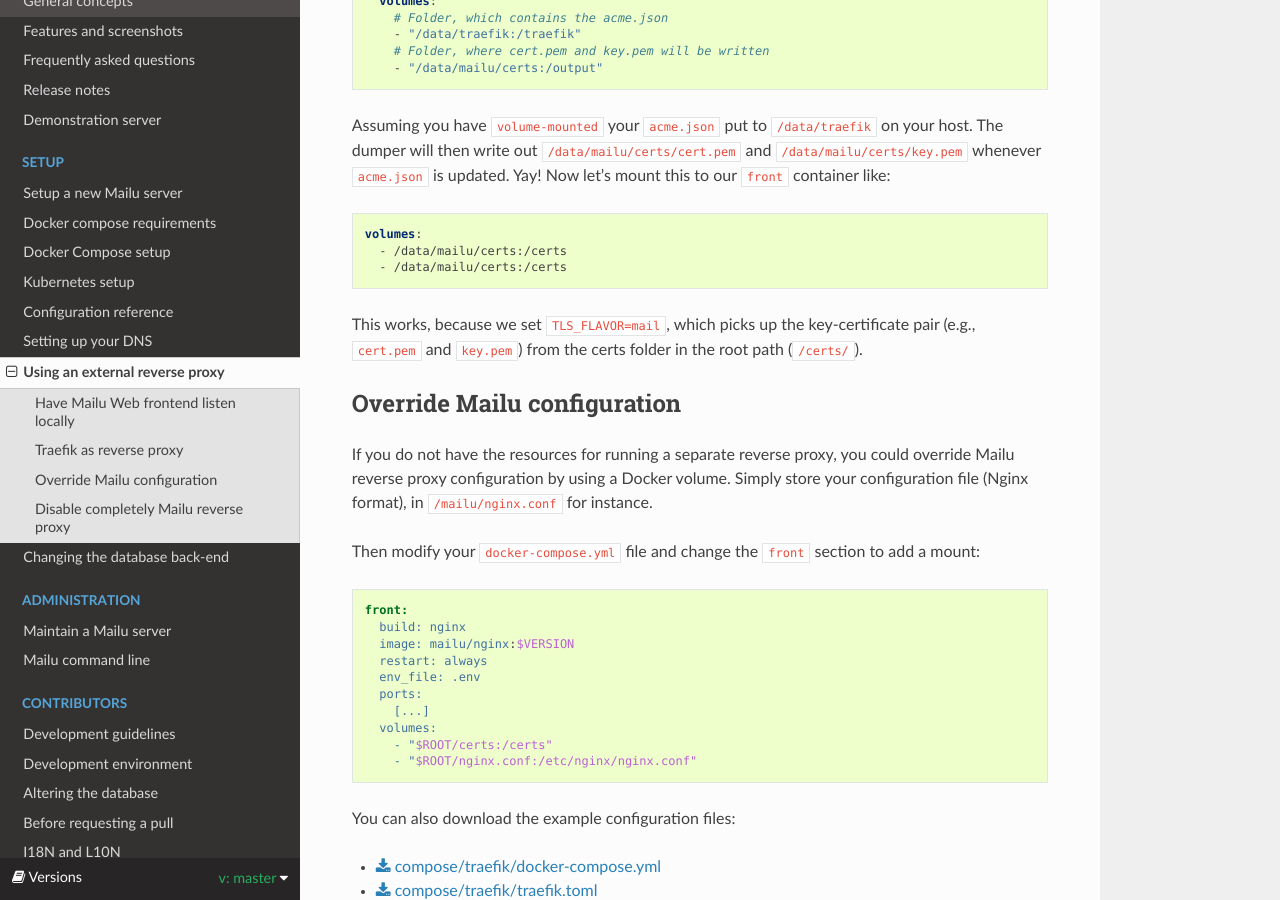
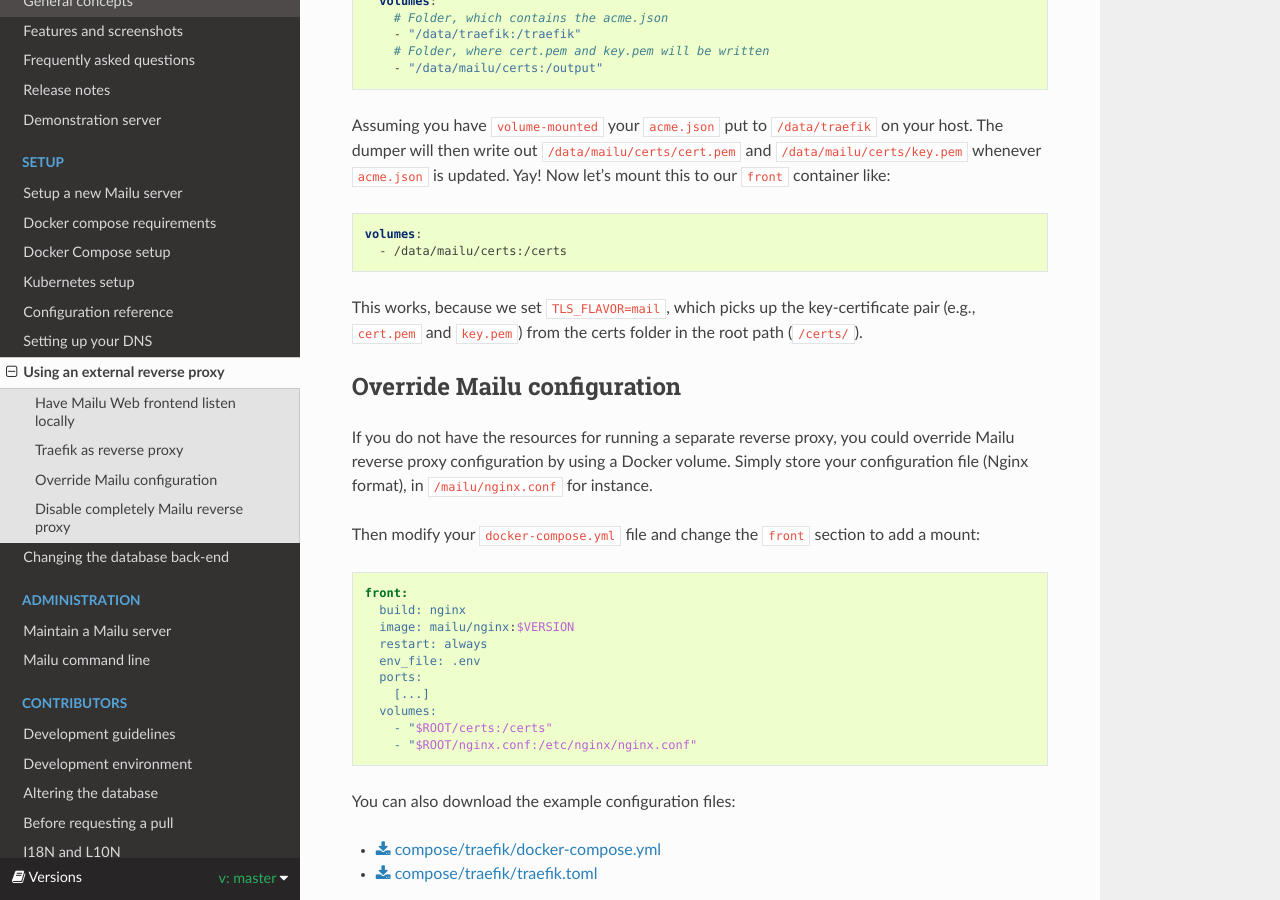
Before and after one commit to WillingDev0812/Mail-Management-Tool, a Sphinx documentation site: the page built from docs/reverse.rst, in a window 1280 px wide and 900 px high, scrolled down 4174 px. Built offline with Sphinx 7.4.7 and the Read the Docs theme 2.0.0, drawn with Linux system fonts in a browser that asks for light colours; formulas are drawn with MathJax 3.

Commit message:
Fixed C&P issue

```diff
--- a/docs/reverse.rst
+++ b/docs/reverse.rst
@@ -189,7 +189,6 @@ Yay! Now let’s mount this to our ``front`` container like:
 
     volumes:
       - /data/mailu/certs:/certs
-      - /data/mailu/certs:/certs
 
 This works, because we set ``TLS_FLAVOR=mail``, which picks up the key-certificate pair (e.g., ``cert.pem`` and ``key.pem``) from the certs folder in the root path (``/certs/``).
 
```
